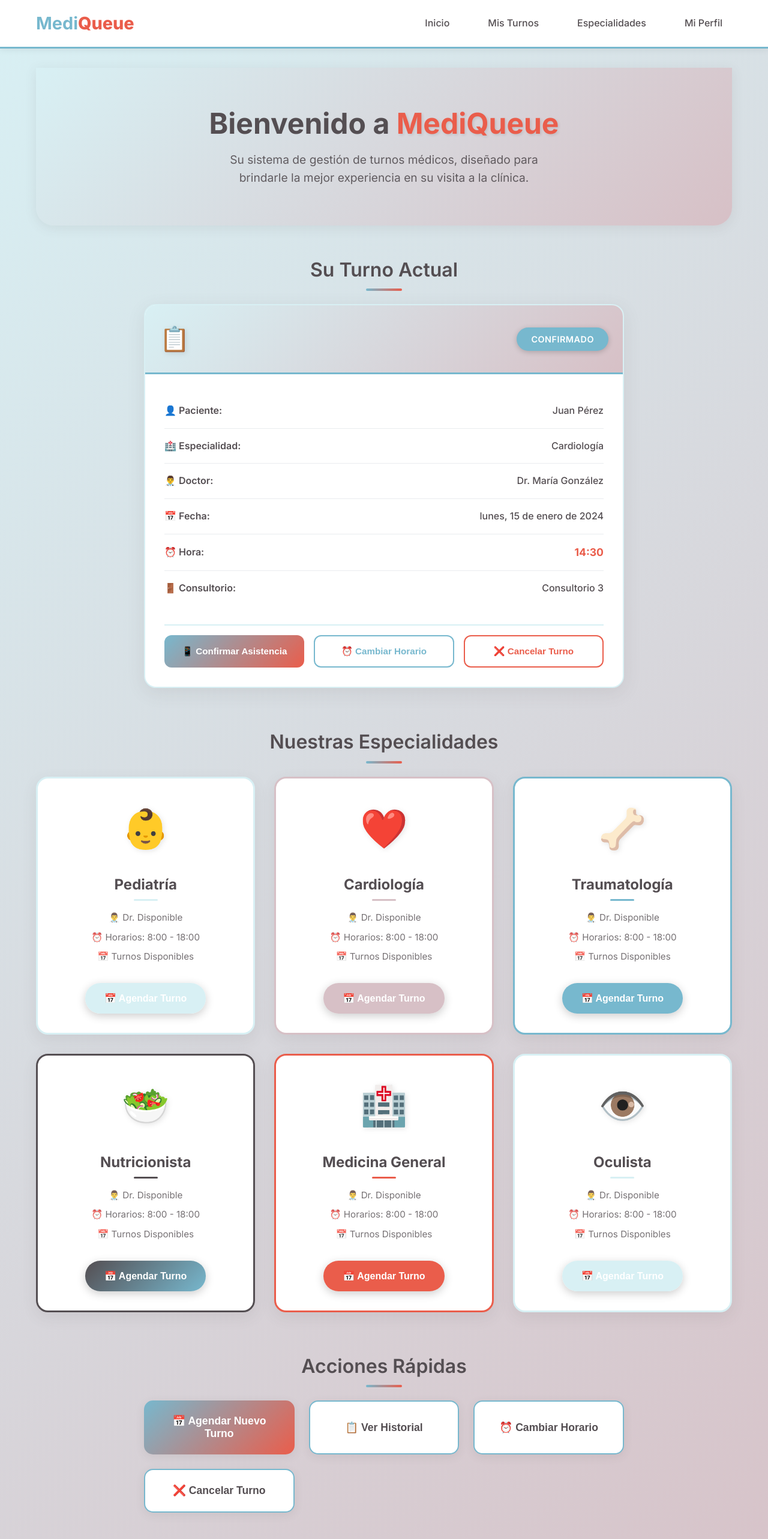
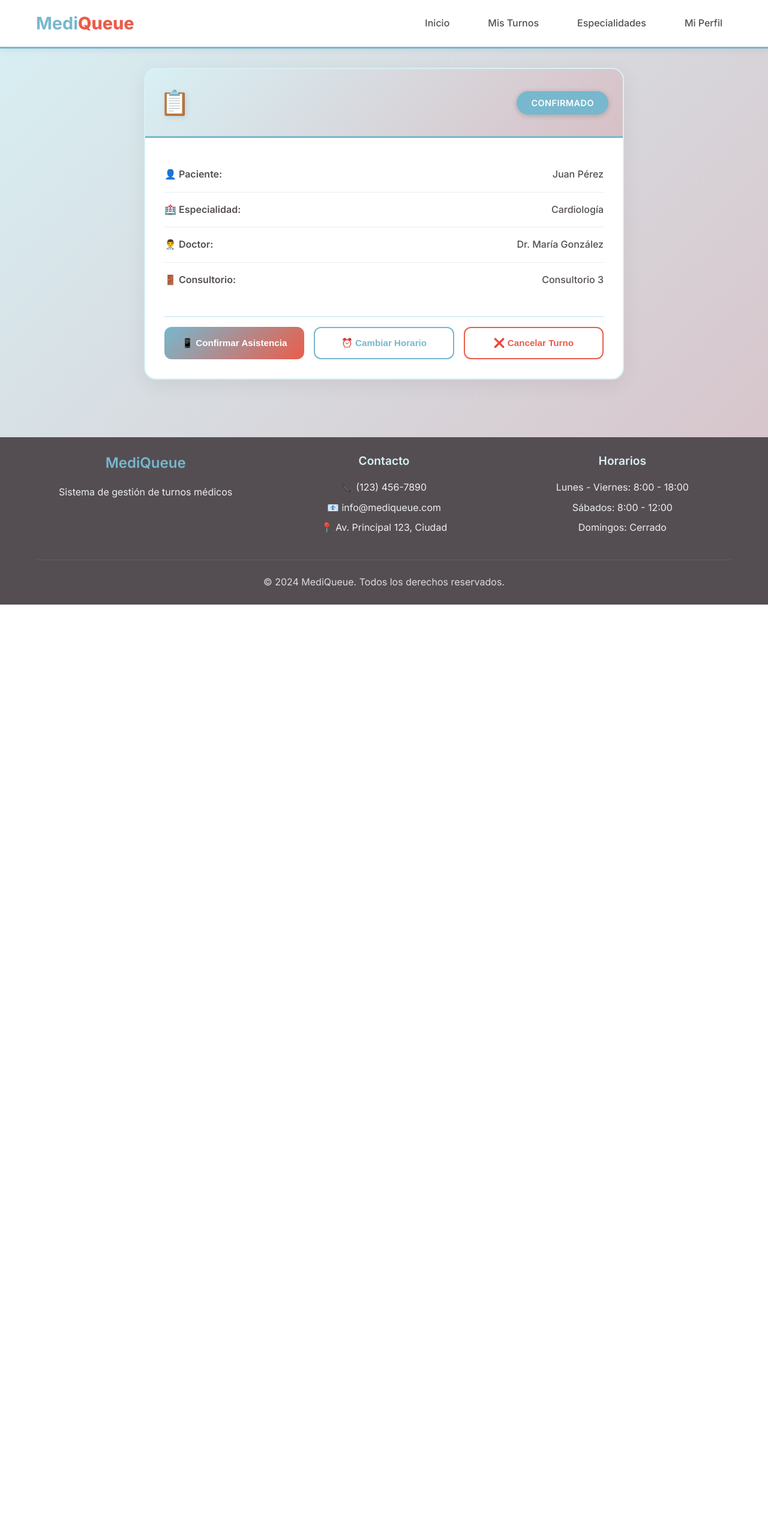
Before and after one commit to Educcorp/MediQueue, a React (Vite) app: page / in a window 1280 px wide. Shown: the top 2566 px of the page at 60% size. After the commit the page ends 1008 px from the top, so only its background shows below. Built offline with nearby package versions, Linux system fonts and the light colour scheme.

Commit message:
ShiftDisplayDesign
Co-Authored-By: Emmanuel  Alejandro Palacios Cayeros <197990847+Emma-Pal@users.noreply.github.com>

```diff
--- a/src/components/AppointmentCard.jsx
+++ b/src/components/AppointmentCard.jsx
@@ -65,16 +65,6 @@ const AppointmentCard = ({ appointment }) => {
           </div>
 
           <div className="info-row">
-            <span className="info-label">📅 Fecha:</span>
-            <span className="info-value">{formatDate(appointment.date)}</span>
-          </div>
-
-          <div className="info-row">
-            <span className="info-label">⏰ Hora:</span>
-            <span className="info-value highlight-time">{appointment.time}</span>
-          </div>
-
-          <div className="info-row">
             <span className="info-label">🚪 Consultorio:</span>
             <span className="info-value">{appointment.room}</span>
           </div>
--- a/src/pages/HomePage.jsx
+++ b/src/pages/HomePage.jsx
@@ -37,54 +37,15 @@ const HomePage = () => {
 
       <main className="main">
         <div className="container">
-          {/* Hero Section */}
-          <section className="hero">
-            <div className="hero-content">
-              <h1 className="hero-title">
-                Bienvenido a <span className="highlight">MediQueue</span>
-              </h1>
-              <p className="hero-subtitle">
-                Su sistema de gestión de turnos médicos, diseñado para brindarle la mejor experiencia en su visita a la clínica.
-              </p>
-            </div>
-          </section>
-
           {/* Current Appointment Section */}
           {currentAppointment && (
             <section className="current-appointment-section">
-              <h2 className="section-title">Su Turno Actual</h2>
               <AppointmentCard appointment={currentAppointment} />
             </section>
           )}
-
-          {/* Specialties Section */}
-          <section className="specialties-section">
-            <h2 className="section-title">Nuestras Especialidades</h2>
-            <SpecialtyGrid specialties={specialties} />
-          </section>
-
-          {/* Quick Actions */}
-          <section className="quick-actions-section">
-            <h2 className="section-title">Acciones Rápidas</h2>
-            <div className="quick-actions-grid">
-              <button className="action-button primary">
-                📅 Agendar Nuevo Turno
-              </button>
-              <button className="action-button secondary">
-                📋 Ver Historial
-              </button>
-              <button className="action-button secondary">
-                ⏰ Cambiar Horario
-              </button>
-              <button className="action-button secondary">
-                ❌ Cancelar Turno
-              </button>
-            </div>
-          </section>
         </div>
       </main>
-
-      <Footer />
+      <Footer/>
     </div>
   )
 }
```
